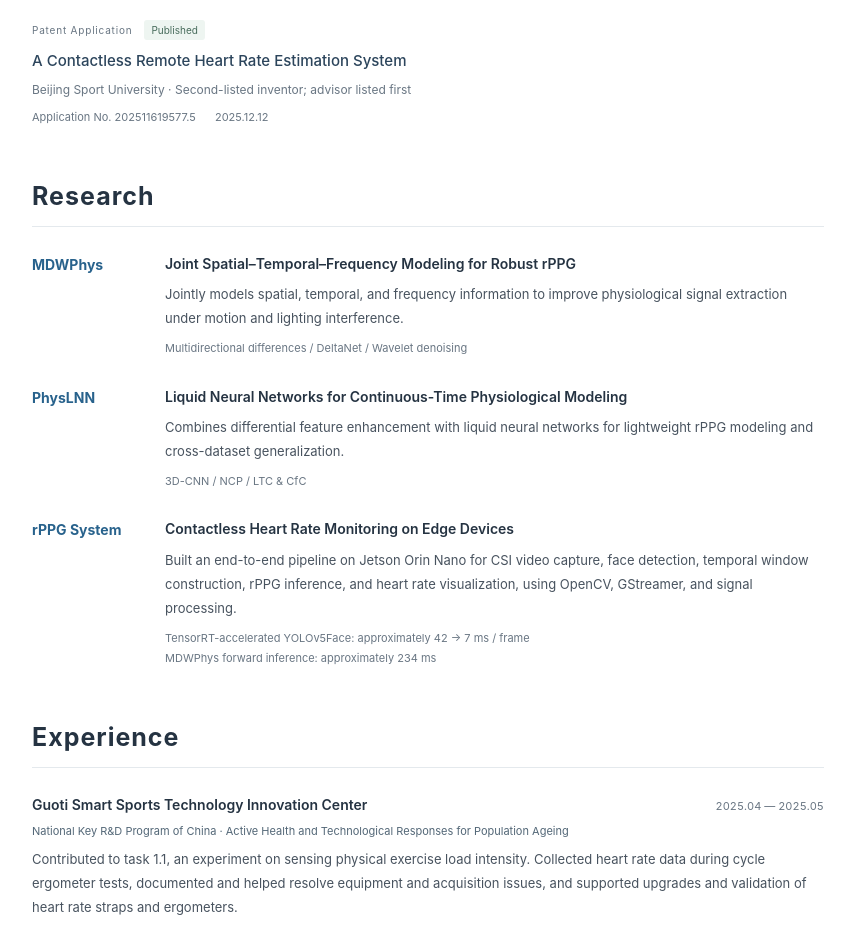
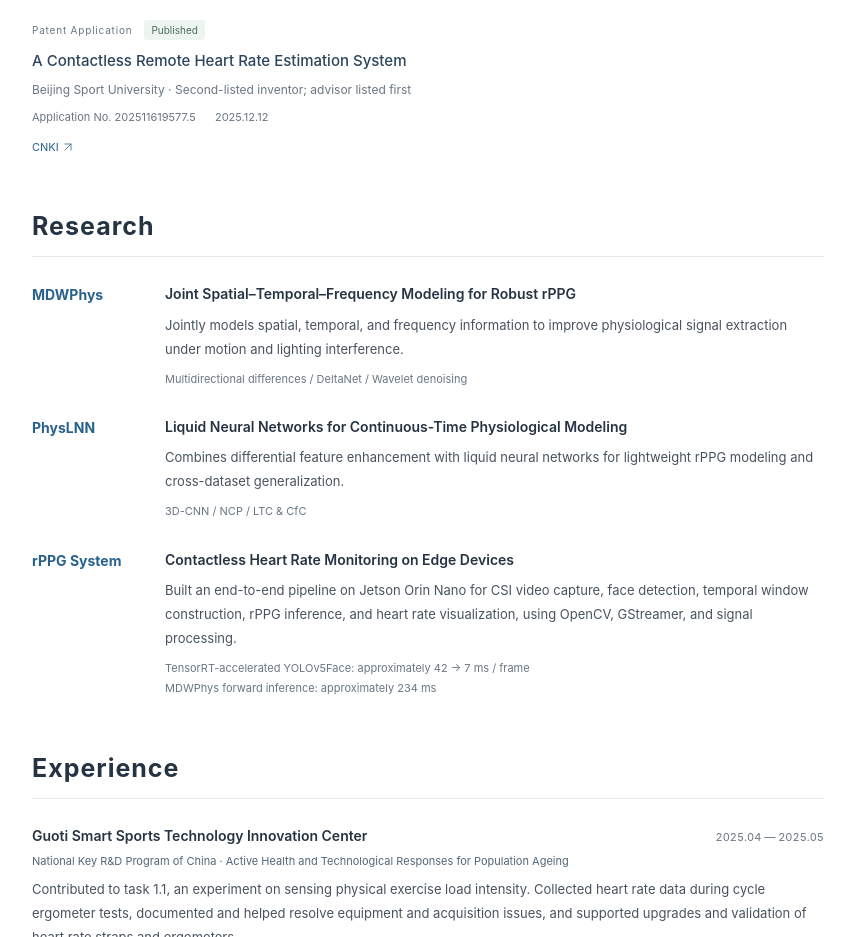
Before and after one commit to tao355667/tao355667.github.io, a plain HTML site: page index.html in a window 1280 px wide. Shown: the part 1440-2377 px from the top of the page, without its empty margins (356-1211 px from the left). Drawn offline with Linux system fonts and the light colour scheme.

Commit message:
content: link patent entry to CNKI

```diff
--- a/assets/i18n.js
+++ b/assets/i18n.js
@@ -42,6 +42,7 @@ const chineseTranslations = {
   "patent.title": "一种非接触远程心率估计系统",
   "patent.authors": "北京体育大学 · 导师第一作者，本人第二作者",
   "patent.number": "申请号：202511619577.5 <span>2025.12.12</span>",
+  "patent.link": "中国知网",
   "research": "研究工作",
   "research.mdwphys.title": "时空频联合建模与鲁棒 rPPG 估计",
   "research.mdwphys.description": "联合建模空间、时间与频率信息，针对运动和光照干扰增强生理信号提取能力。",
--- a/index.html
+++ b/index.html
@@ -129,6 +129,7 @@
             <h3 class="chinese-title" data-i18n="patent.title">A Contactless Remote Heart Rate Estimation System</h3>
             <p class="authors" data-i18n="patent.authors">Beijing Sport University · Second-listed inventor; advisor listed first</p>
             <p class="patent-number" data-i18n="patent.number">Application No. 202511619577.5 <span>2025.12.12</span></p>
+            <div class="publication-links"><a href="https://kns.cnki.net/kcms2/article/abstract?v=zzYz819MWWjddgpyPM_9dmKTOfdz8ACEoCl8pIi2MsTeCSnv2JRAofvp05IMgc0Jo0-pn2979KMQnzMLEhQYs4OljUFuzzlGQe-JmGeeEq_7AI9UvU5yKRX2soOOS8ogVxxkohHgPDRym3njDXBG6fQDWYLa5TmveYIN_pPoC3BL1RfJZnBzlw==" target="_blank" rel="noopener noreferrer"><span data-i18n="patent.link">CNKI</span><svg class="icon" aria-hidden="true"><use href="#icon-arrow"/></svg></a></div>
           </article>
         </div>
       </section>
```
